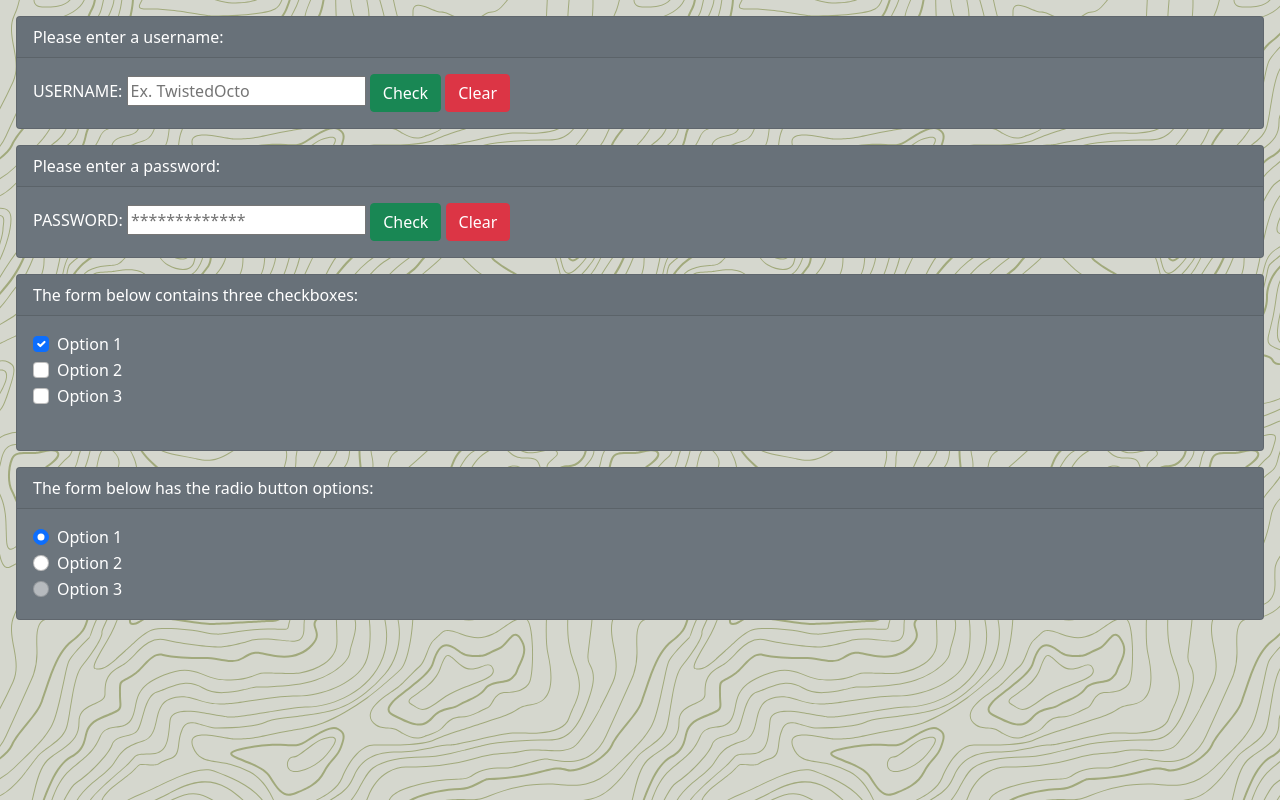
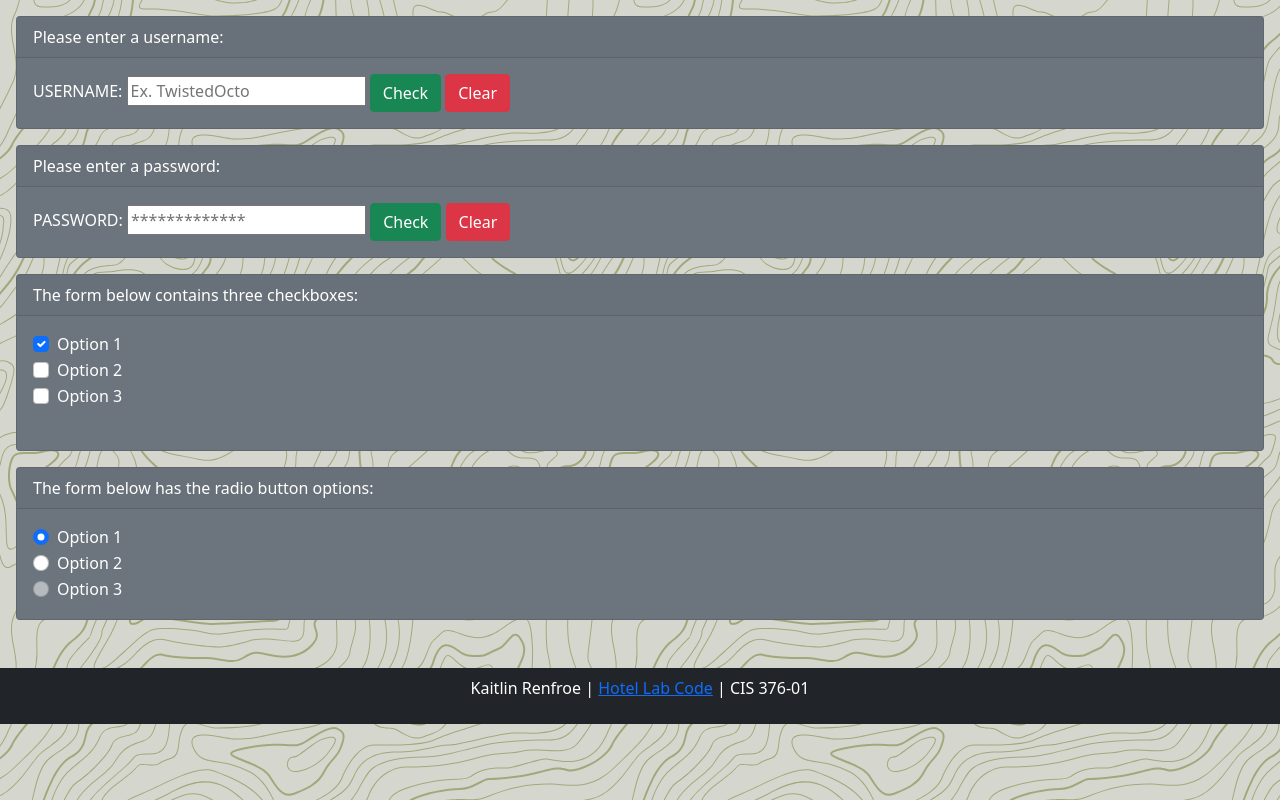
Before and after one commit to KaitlinRenfroe/renfroe-hotel-lab, a plain HTML site: page index.html in a window 1280 px wide. Drawn offline with nearby package versions, Linux system fonts and the light colour scheme.

Commit message:
index.html

```diff
--- a/index.html
+++ b/index.html
@@ -81,6 +81,10 @@
 </div>
 
 <!-- Dropdown list -->
+  <!--The footer at the bottom of the page-->
+     <div class="mt-5 p-2 bg-dark text-white text-center">
+      <p>Kaitlin Renfroe | <a href="https://github.com/KaitlinRenfroe/renfroe-hotel-lab" target="_blank">Hotel Lab Code</a> | CIS 376-01</p>
+    </div>
 <!-- partial -->
   <script src='https://cdnjs.cloudflare.com/ajax/libs/jquery/3.7.1/jquery.min.js'></script>
 <script src='https://cdnjs.cloudflare.com/ajax/libs/jqueryui/1.13.2/jquery-ui.min.js'></script><script  src="./script.js"></script>
```
